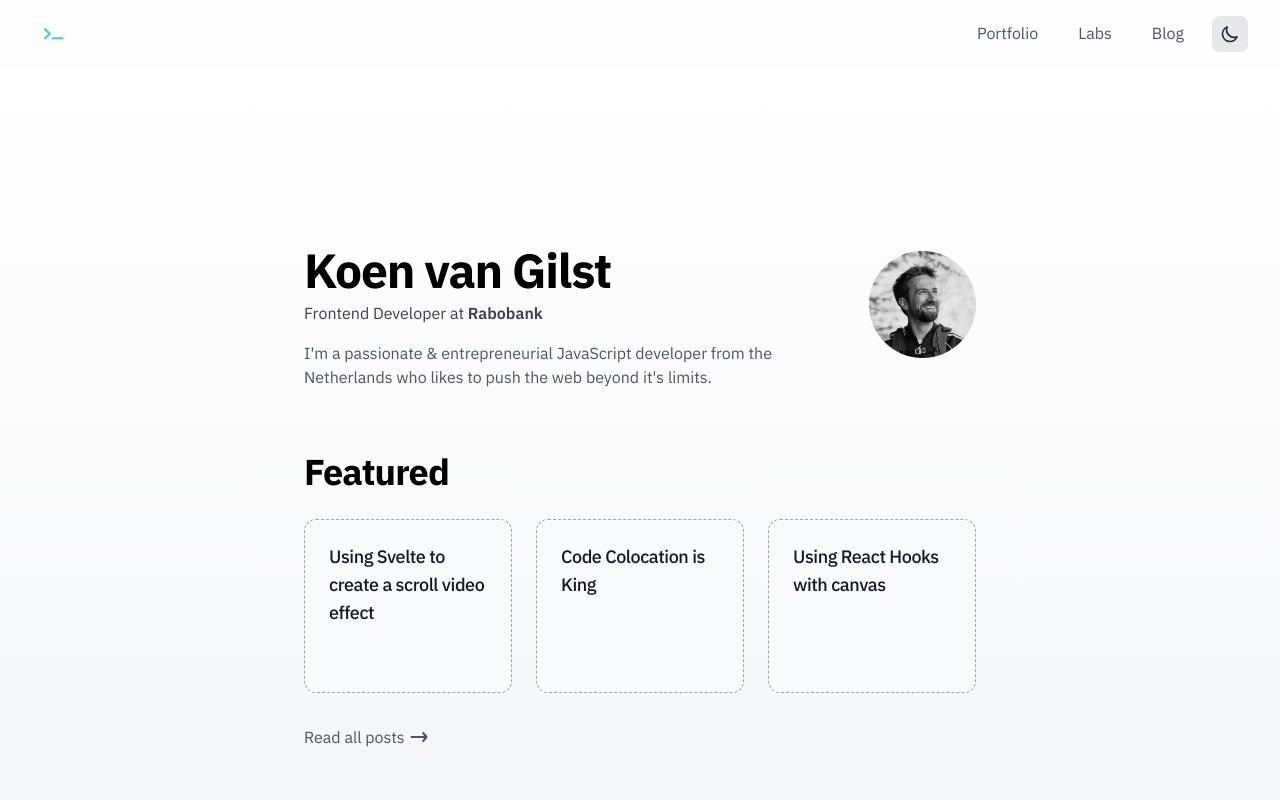
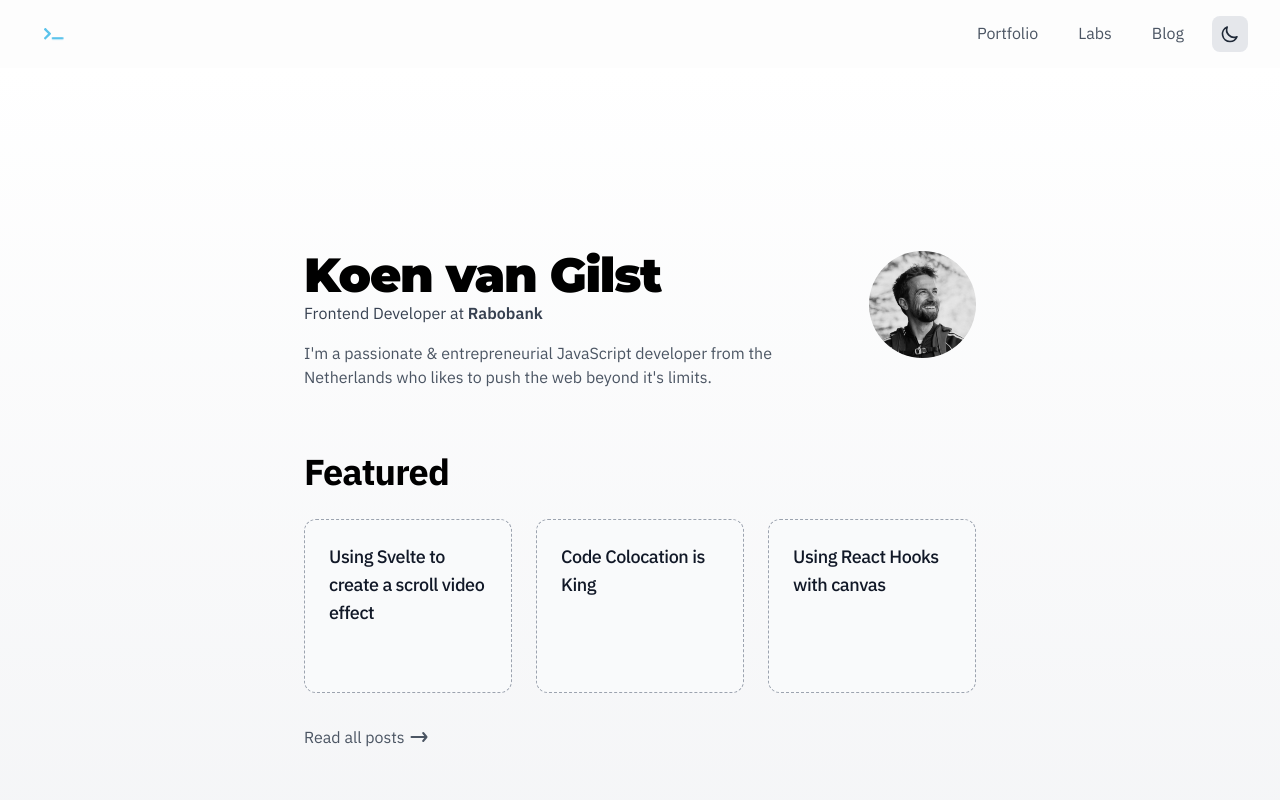
Before and after one commit to vnglst/koenvangilst.nl, a Next.js app: page / in a window 1280 px wide. Shown: the top 800 px of the page. Built offline with nearby package versions, Linux system fonts and the light colour scheme; what @tailwindcss/typography would draw is missing.

Commit message:
add montserrat font

```diff
--- a/pages/_document.tsx
+++ b/pages/_document.tsx
@@ -7,6 +7,13 @@ export default function Document() {
         <link
           rel="preload"
           href="/fonts/ibm-plex-sans-var.woff2"
+          as="font"
+          type="font/woff2"
+          crossOrigin="anonymous"
+        />
+        <link
+          rel="preload"
+          href="/fonts/montserrat.woff2"
           as="font"
           type="font/woff2"
           crossOrigin="anonymous"
--- a/styles/global.css
+++ b/styles/global.css
@@ -10,6 +10,14 @@
   src: url(/fonts/ibm-plex-sans-var.woff2) format('woff2');
 }
 
+@font-face {
+  font-family: 'Montserrat';
+  font-style: normal;
+  font-weight: 900;
+  font-display: swap;
+  src: url(/fonts/montserrat.woff2) format('woff2');
+}
+
 ::selection {
   background-color: #5bc3eb;
   color: #fefefe;
@@ -19,6 +27,10 @@ html {
   min-width: 360px;
   scroll-behavior: smooth;
   @apply md:overflow-x-scroll;
+}
+
+h1 {
+  font-family: Montserrat, sans-serif;
 }
 
 #__next {
```
Also changed, not shown: public/fonts/montserrat.woff2 (added), vercel.json.
